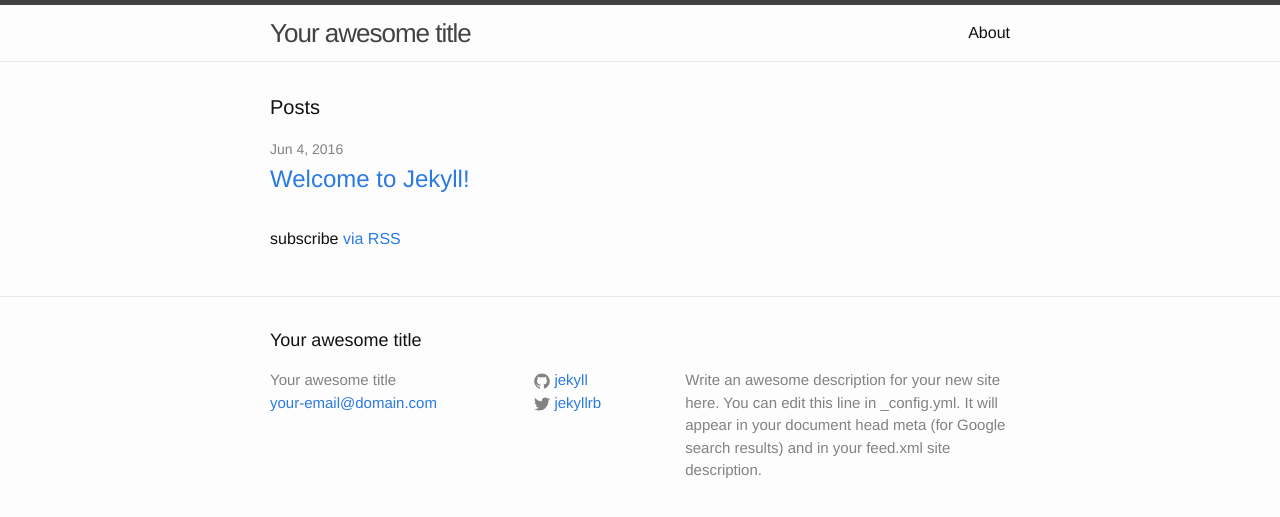
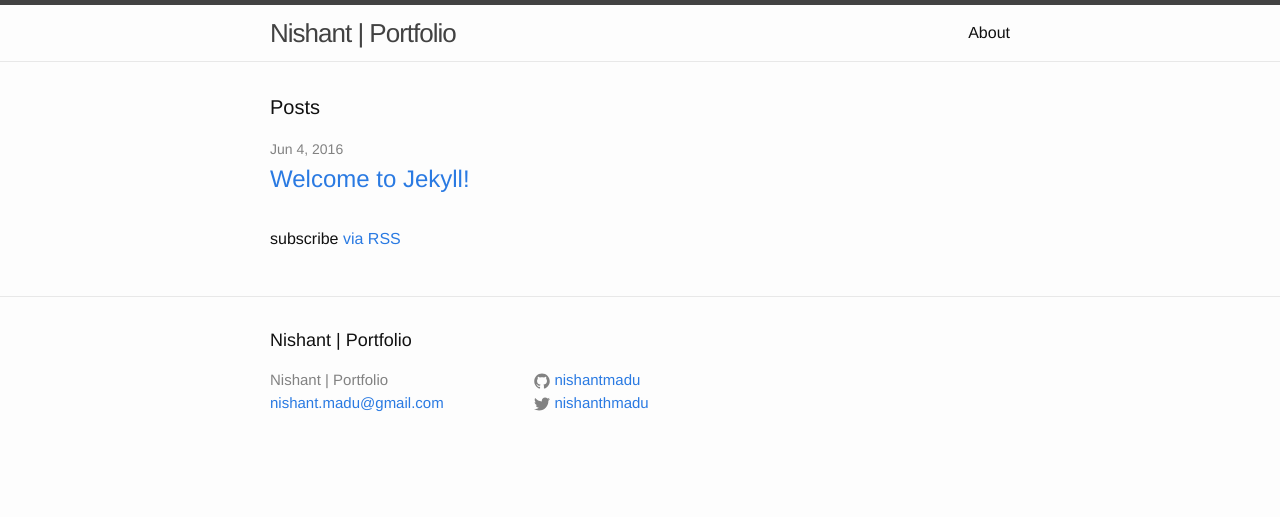
Before and after one commit to nishantmadu/my-portfolio, a Jekyll site: the page built from index.html, in a window 1280 px wide. Shown: the top 517 px of the page. Built offline with Jekyll 4.4.1, drawn with Linux system fonts in a browser that asks for light colours.

Commit message:
Config Settings for Site

```diff
--- a/_config.yml
+++ b/_config.yml
@@ -6,16 +6,27 @@
 # 'jekyll serve'. If you change this file, please restart the server process.
 
 # Site settings
-title: Your awesome title
-email: your-email@domain.com
+title: Nishant | Portfolio
+email: nishant.madu@gmail.com
 description: > # this means to ignore newlines until "baseurl:"
-  Write an awesome description for your new site here. You can edit this
-  line in _config.yml. It will appear in your document head meta (for
-  Google search results) and in your feed.xml site description.
+Front-End Web Developer,specialising in HTML,CSS,JavaScript and AngularJS:
 baseurl: "" # the subpath of your site, e.g. /blog
-url: "http://yourdomain.com" # the base hostname & protocol for your site
-twitter_username: jekyllrb
-github_username:  jekyll
+url: "http://example.com" # the base hostname & protocol for your site
+twitter_username: nishanthmadu
+github_username:  nishantmadu
+google_username: nishantmadu
+
+permalink: /:categories/:title
+
+links:
+- title: about
+  url: /about
+
+- title: work
+  url: /work
+
+- title: hire me
+  url: /hire-me
 
 # Build settings
 markdown: kramdown
```
